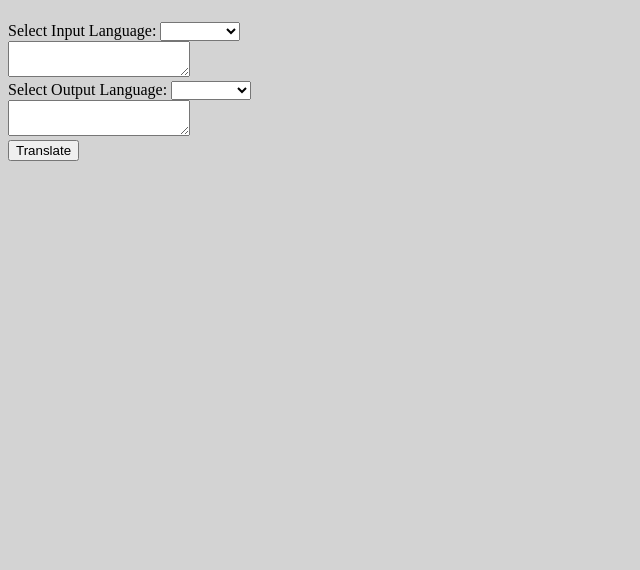
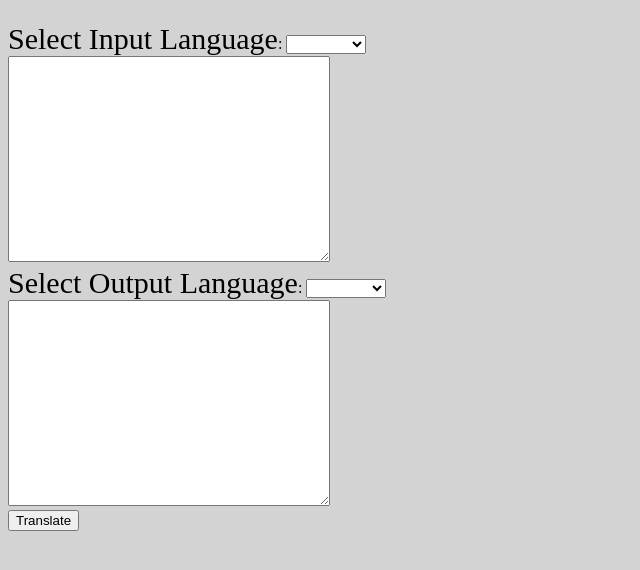
Before and after one commit to vpham111/BadTranslator, a Flask app: page / in a window 1280 px wide. Shown: the part 58-628 px from the top of the page, without its empty margins (0-640 px from the left). Run offline with Flask 3, Linux system fonts and the light colour scheme.

Commit message:
Changed the CSS for form
changed the css for the form items to properly fit the screen

```diff
--- a/static/styles.css
+++ b/static/styles.css
@@ -10,3 +10,12 @@ body {
 #langdrop {
   width: 75px;
 }
+
+.selects {
+  font-size: 30px;
+}
+
+.textareas {
+  width: 25%;
+  height: 200px;
+}
--- a/templates/index.html
+++ b/templates/index.html
@@ -15,13 +15,13 @@
     </div>
     <div>
       <form action="{{url_for('main')}}" method="POST">
-        {{ form.selectin.label }}: {{ form.selectin }}
+        {{ form.selectin.label(class='selects') }}: {{ form.selectin }}
         <br />
-        {{ form.textin }}
+        {{ form.textin(class='textareas') }}
         <br />
-        {{ form.selectout.label }}: {{ form.selectout }}
+        {{ form.selectout.label(class='selects') }}: {{ form.selectout }}
         <br />
-        {{ form.textout }}
+        {{ form.textout(class='textareas') }}
         <br />
         {{ form.submit }}
       </form>
```
